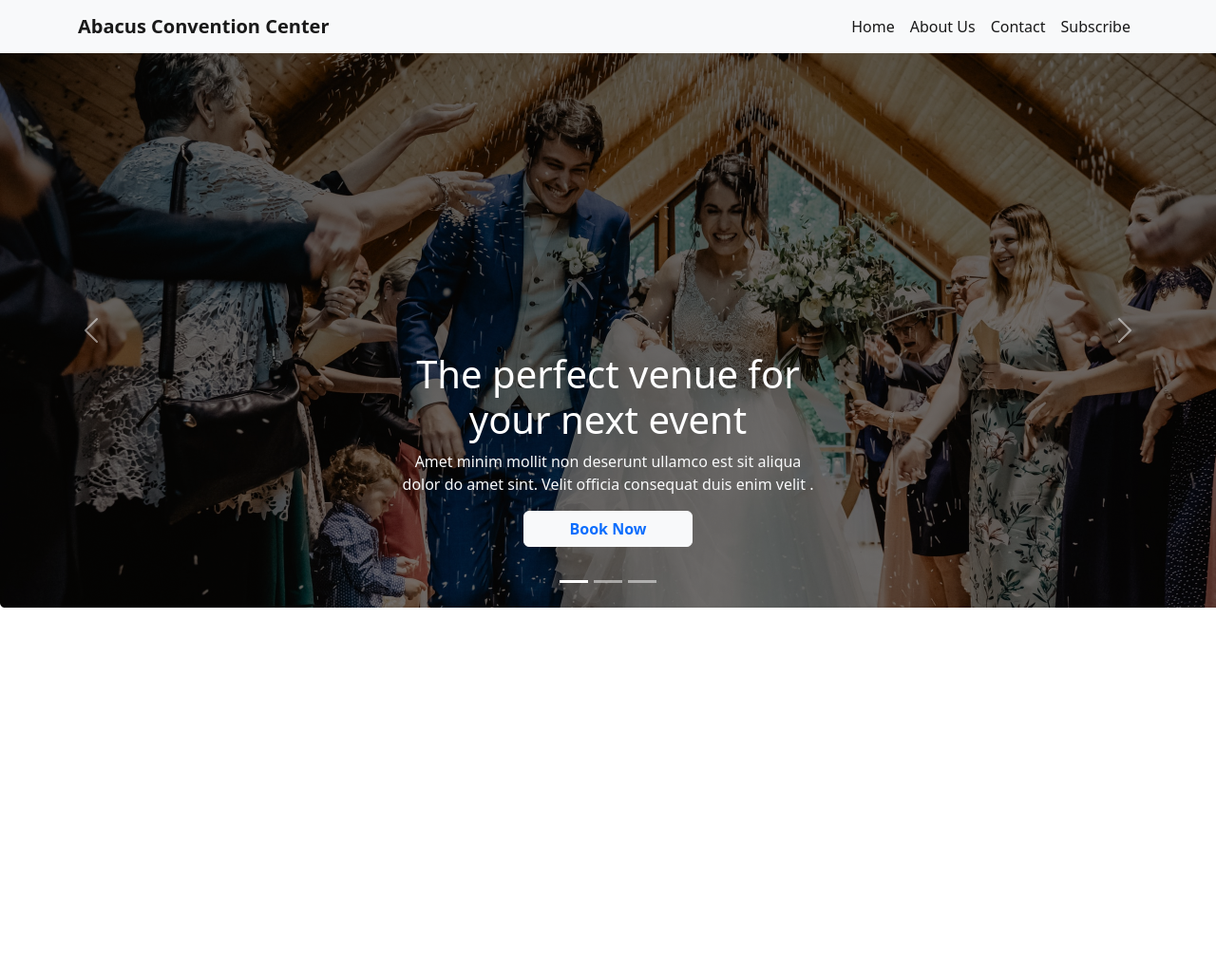
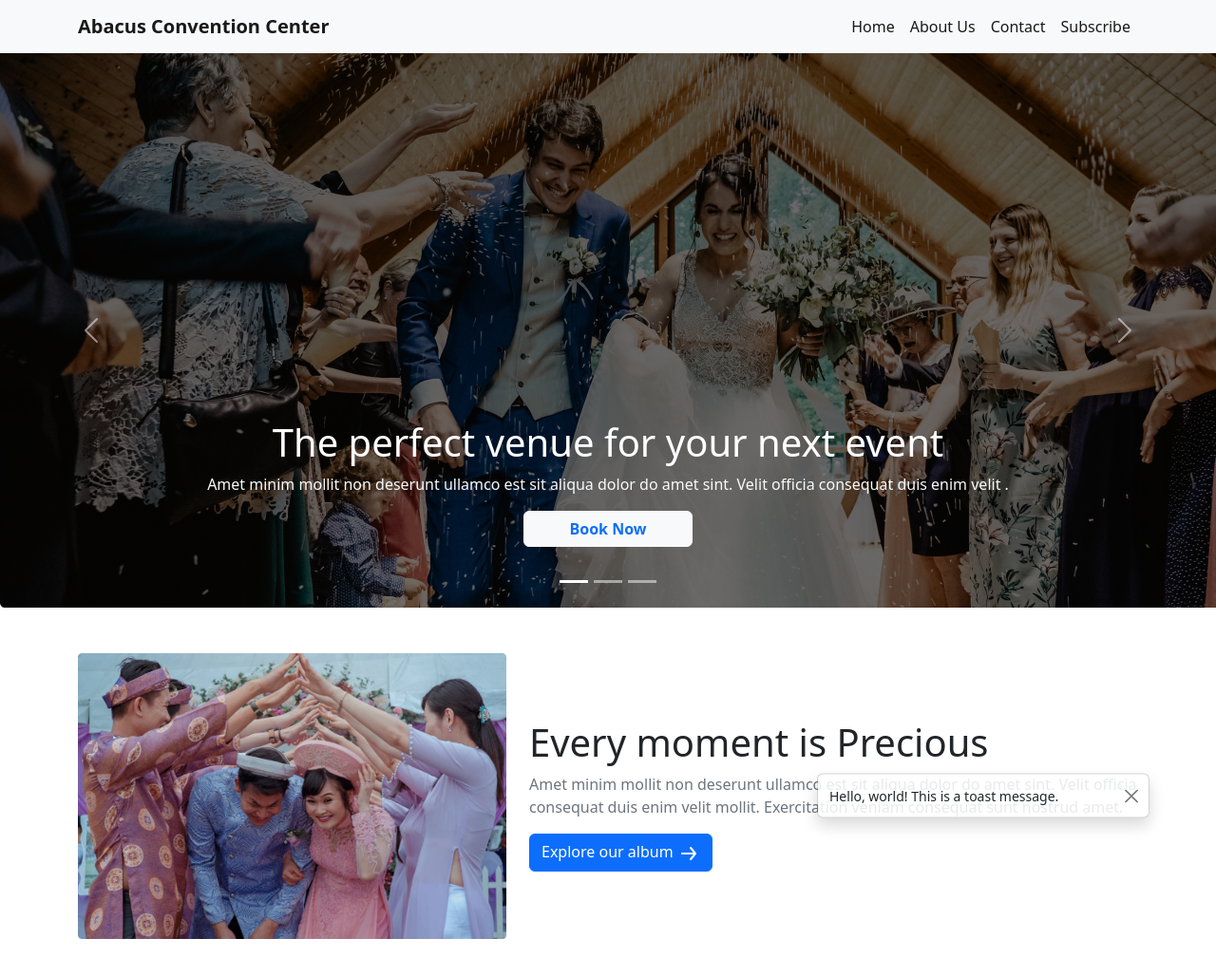
Before and after one commit to ikhtiaj-arif/Convention-practice, a plain HTML site: page index.html in a window 1280 px wide. Shown: the whole page at 95% size. Before the commit the page ends 800 px from the top, so only its background shows below. Drawn offline with nearby package versions, Linux system fonts and the light colour scheme.

Commit message:
event part added

```diff
--- a/index.html
+++ b/index.html
@@ -45,7 +45,7 @@
             <div class="carousel-item active">
               <img src="images/banner.png" class="d-block m-auto" alt="...">
               <div class="carousel-caption ">
-              <div class="w-50 m-auto">
+              <div class="w-lg-50  m-auto">
                 <p class="h1">The perfect venue for your
                   next event </p>
                 <p class="text-light">Amet minim mollit non deserunt ullamco est sit aliqua dolor do amet sint. Velit officia consequat duis enim velit .</p>
@@ -65,9 +65,40 @@
           </button>
         </div>
       </header>
+      <!-- header end -->
+
+        <section class="container my-5">
+          <div class="row align-items-center">
+            <div class="col-md-5">
+              <img class="img-fluid" src="images/wedding.png" alt="">
+            </div>
+            <div class="col-md-7 position-relative">
+              <div class="contet">
+                <p class="h1">Every moment is Precious </p>
+                <p class="text-muted">Amet minim mollit non deserunt ullamco est sit aliqua dolor do amet sint. Velit officia consequat duis enim velit mollit. Exercitation veniam consequat sunt nostrud amet.</p>
+                <button class="btn btn-primary text-white">Explore our album <img src="icons/arrow-forward 1.svg" alt=""></button>
+              </div>
+
+              <div class="toast show top-50 end-0 translate-middle-y position-absolute" role="alert" aria-live="assertive" aria-atomic="true">
+                <div class="d-flex">
+                  <div class="toast-body">
+                  Hello, world! This is a toast message.
+                 </div>
+                  <button type="button" class="btn-close me-2 m-auto" data-bs-dismiss="toast" aria-label="Close"></button>
+                </div>
+            </div>
+
+
+            </div>
+
+          </div>
+
+        </section>
+
 
 
 
     <script src="https://cdn.jsdelivr.net/npm/bootstrap@5.2.0/dist/js/bootstrap.bundle.min.js" integrity="sha384-A3rJD856KowSb7dwlZdYEkO39Gagi7vIsF0jrRAoQmDKKtQBHUuLZ9AsSv4jD4Xa" crossorigin="anonymous"></script>
+
   </body>
 </html>
```
